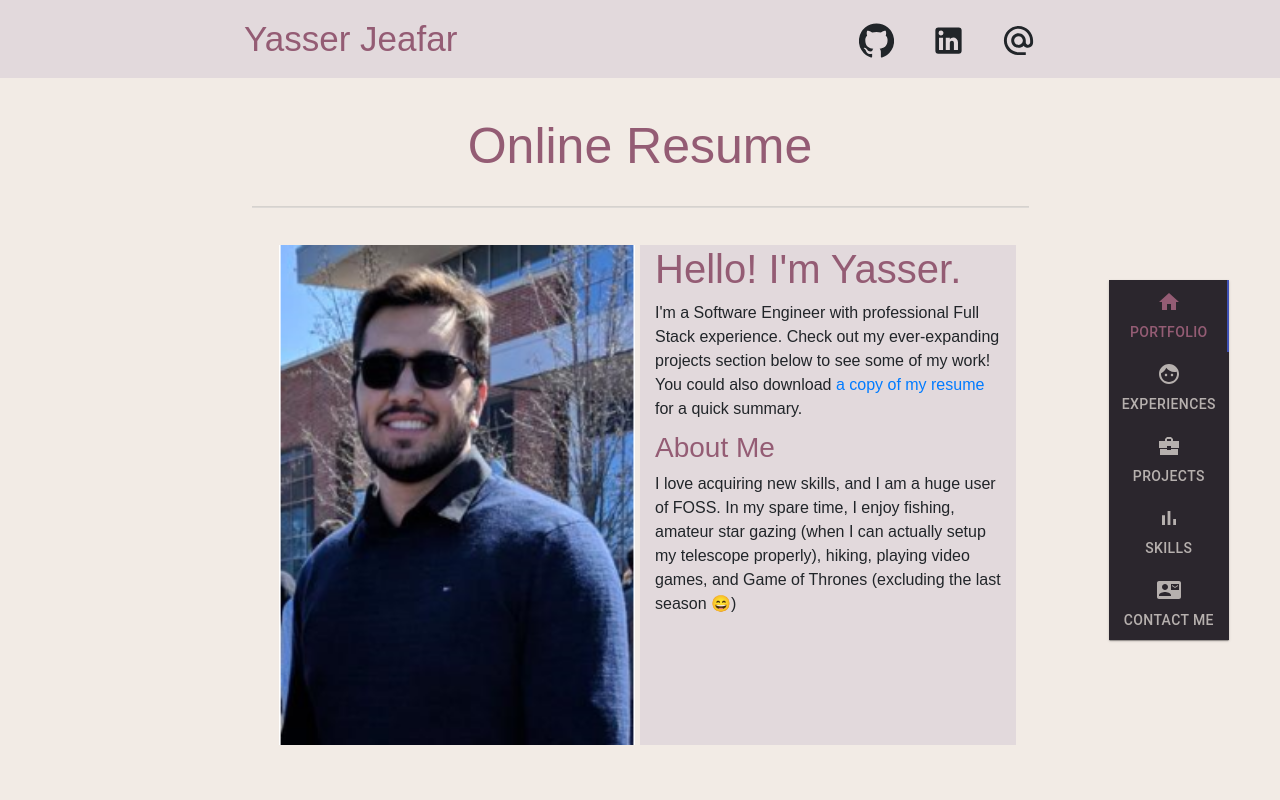
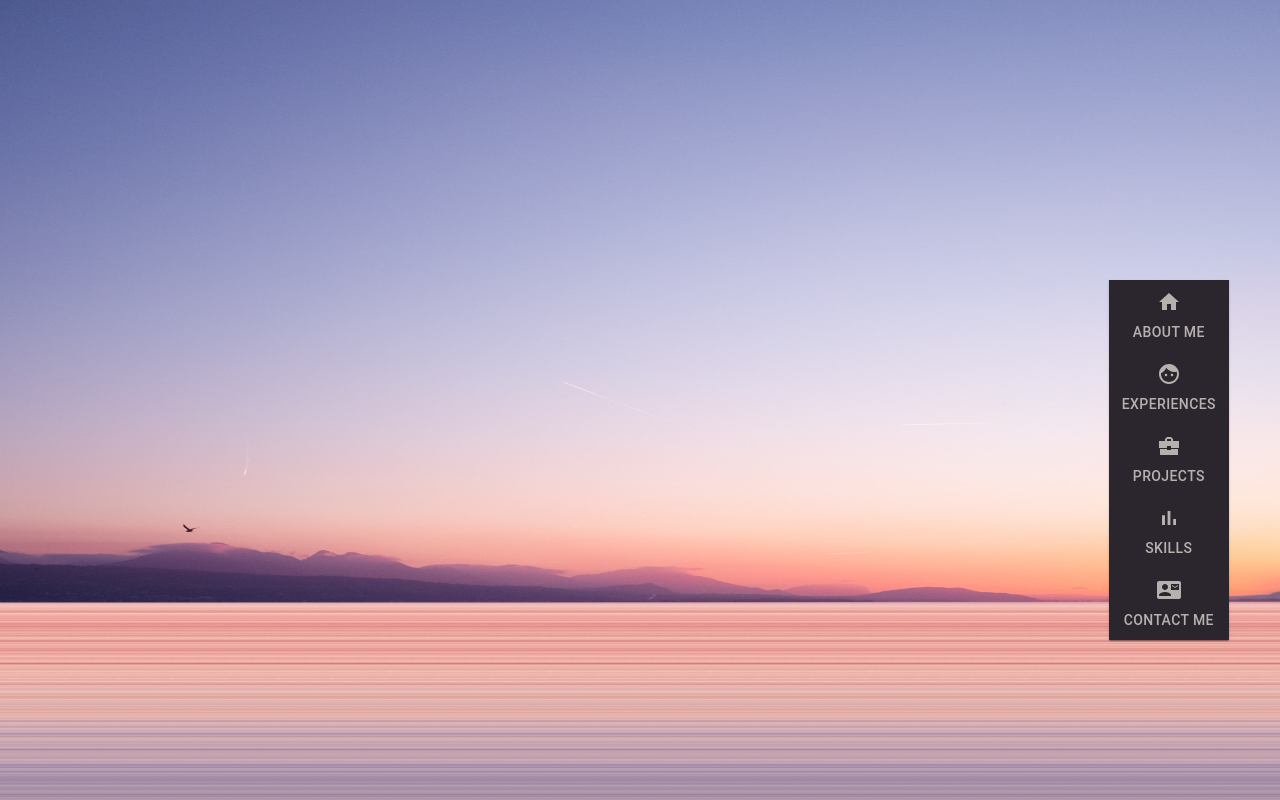
Before and after one commit to yjeafar/yjeafar.github.io, a React (Create React App) app: page / in a window 1280 px wide. Shown: the top 800 px of the page. Built offline with nearby package versions, Linux system fonts and the light colour scheme.

Commit message:
Added new page
New page when user goes to website, shows picture and added routing. Changed nav bar from Portolfio to About Me

```diff
--- a/public/index.html
+++ b/public/index.html
@@ -10,7 +10,7 @@
     <meta name="theme-color" content="#000000" />
     <meta
       name="description"
-      content="Web site created using create-react-app"
+      content="My online portfolio created using React"
     />
     <link rel="apple-touch-icon" href="%PUBLIC_URL%/logo192.png" />
     <!--
--- a/src/App.js
+++ b/src/App.js
@@ -1,11 +1,12 @@
 import React from 'react';
 import AllComponents from './js/all-components';
+import AboutMe from './js/about-me';
+import Experiences from './js/experiences';
 import Projects from './js/projects';
 import ContactMe from './js/contact-me';
 import { Route } from 'react-router';
 import { Switch } from "react-router-dom";
 import NotFound from './js/not-found';
-import Experiences from './js/experiences';
 import Skills from './js/skills';
 import './App.css';
 
@@ -16,6 +17,7 @@ export default function App() {
         <div className="App">
           <Switch>
             <Route path="/" component={AllComponents} exact />
+            <Route path="/about-me" component={AboutMe} />
             <Route path="/experiences" component={Experiences} />
             <Route path="/projects" component={Projects} />
             <Route path="/skills" component={Skills} />
--- a/src/css/about-me.css
+++ b/src/css/about-me.css
@@ -1,6 +1,7 @@
 .AboutMe {
     padding-bottom: 5%;
     padding-top: 3%;
+    height: 100vh;
 }
 
 #pictureBorder {
--- /dev/null
+++ b/src/css/welcome.css
@@ -0,0 +1,4 @@
+#welcomeImg {
+    height: 150vh;
+    width: 100%;
+}
--- a/src/enum.js
+++ b/src/enum.js
@@ -1,5 +1,5 @@
 export const Initial = { // Used to set active tab if user types in url
-    '': 0,
+    '#about-me': 0,
     '#experiences': 1,
     '#projects': 2,
     '#skills': 3,
--- a/src/js/about-me.js
+++ b/src/js/about-me.js
@@ -33,8 +33,8 @@ export default function AboutMe({ forwardedRef }) {
 
   return (
     <div ref={forwardedRef}>
-      <div id="headerStyle">
-        <Row style={{marginRight:0 /* Row margin adds horizontal scroll bar, this makes sure it doesn't appear */}}>
+      {/* <div id="headerStyle">
+        <Row style={{marginRight:0 }}>
           <Col id="nameStyle">
             <span>Yasser Jeafar </span>
           </Col>
@@ -44,7 +44,7 @@ export default function AboutMe({ forwardedRef }) {
             </span>
           </Col>
         </Row>
-      </div>
+      </div> */}
       <NavBar />
       <div className="lightBackground" >
         <Container className="containerStyle, AboutMe">
--- a/src/js/navBar.js
+++ b/src/js/navBar.js
@@ -46,7 +46,7 @@ export default function NavBar() {
                     indicatorColor="primary"
                     style={{ backgroundColor: "#2b262d", color: "#f2ebe5" }}
                 >
-                    <Tab icon={<HomeIcon />} aria-label="PORTFOLIO" label="PORTFOLIO" href="#" />
+                    <Tab icon={<HomeIcon />} aria-label="ABOUT ME" label="ABOUT ME" href="#about-me" />
                     <Tab icon={<FaceIcon />} aria-label="EXPERIENCES" label="EXPERIENCES" href="#experiences" />
                     <Tab icon={<BusinessCenterIcon />} aria-label="PROJECTS" label="PROJECTS" href="#projects" />
                     <Tab icon={<BarChartIcon />} aria-label="SKILLS" label="SKILLS" href="#skills" />
--- a/src/js/projects.js
+++ b/src/js/projects.js
@@ -147,7 +147,7 @@ export default function Projects({ forwardedRef }) {
 
     let temp = projects.filter(e => e.id === projectId); // Finds the project that the user has selected and gets the id for it (defined in projects object above)
 
-    // Seperated the projects by rows for the two different Collapse elements. If id is between 1-3 it's in row 1, 4-6 is row 2, etc. Will never exceed 3 rows
+    // Separated the projects by rows for the two different Collapse elements. If id is between 1-3 it's in row 1, 4-6 is row 2, etc. Will never exceed 3 rows
     if (temp[0].id <= 3) {
       setRow1Project(temp);
     } else if (temp[0].id > 3 && temp[0].id <= 6) {
--- /dev/null
+++ b/src/js/welcome.js
@@ -0,0 +1,13 @@
+import React from 'react';
+import ocean from '../images/ocean.jpg';
+import '../css/welcome.css';
+
+export default function Welcome({forwardedRef}) {
+  return (
+    <div ref={forwardedRef}>
+      <img src={ocean} alt='Milky Way Galaxy' id='welcomeImg'></img>
+        {/* <div style={{width:'50%', marginLeft:'auto', marginRight: 'auto'}}>Photo by <a href="https://unsplash.com/@marekpiwnicki?utm_source=unsplash&amp;utm_medium=referral&amp;utm_content=creditCopyText">Marek Piwnicki</a> on <a href="https://unsplash.com/t/wallpapers?utm_source=unsplash&amp;utm_medium=referral&amp;utm_content=creditCopyText">Unsplash</a></div> */}
+        {/* <span>Photo by <a href="https://unsplash.com/@somanydetails?utm_source=unsplash&amp;utm_medium=referral&amp;utm_content=creditCopyText">Luigi Manga</a> on <a href="https://unsplash.com/t/wallpapers?utm_source=unsplash&amp;utm_medium=referral&amp;utm_content=creditCopyText">Unsplash</a></span> */}
+    </div>
+  );
+}
```
Also changed, not shown: src/images/ocean.jpg (added), src/js/all-components.js.
